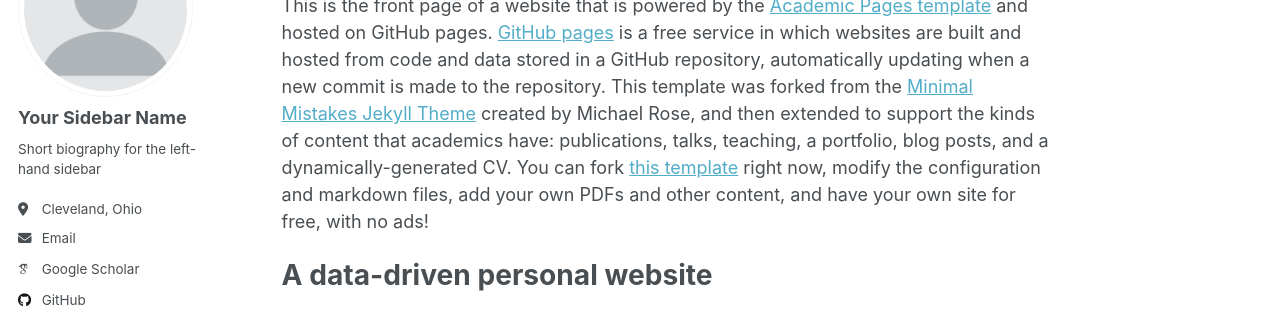
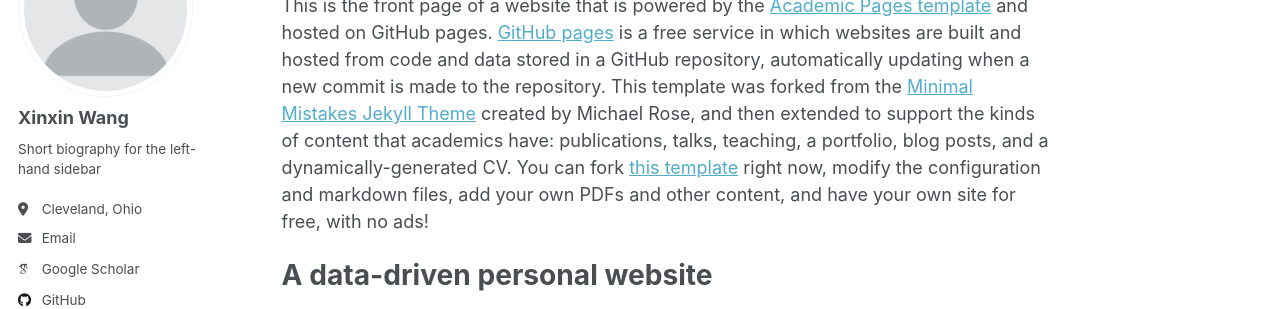
Before and after one commit to xinwxin/xinwxin.github.io, a Jekyll site: the page built from _pages/about.md, in a window 1280 px wide. Shown: the part 177-486 px from the top of the page. Built offline with Jekyll 4.4.1, drawn with Linux system fonts in a browser that asks for light colours; some web fonts are replaced.

Commit message:
side bar

```diff
--- a/_config.yml
+++ b/_config.yml
@@ -23,7 +23,7 @@
 author:
   # Biographic information
   avatar           : "profile.png"
-  name             : "Your Sidebar Name"
+  name             : "Xinxin Wang"
   pronouns         : # example: "she/her"
   bio              : "Short biography for the left-hand sidebar"
   location         : "Cleveland, Ohio"
```
